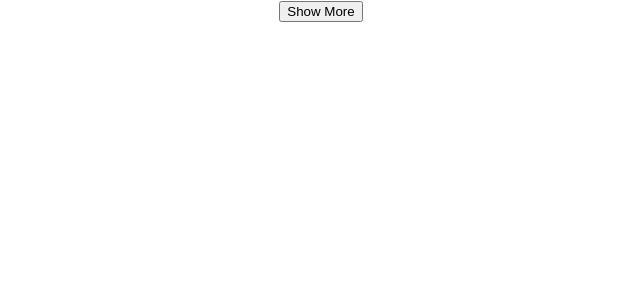
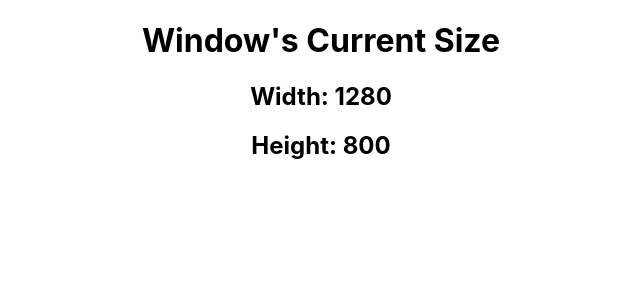
Before and after one commit to adityasingh-fun/React-Mini-Projects, a React (Create React App) app: page / in a window 1280 px wide. Shown: the top 300 px of the page, without its empty margins (319-959 px from the left). Built offline with nearby package versions, Linux system fonts and the light colour scheme.

Commit message:
Implemented window resize hook

```diff
--- a/src/App.js
+++ b/src/App.js
@@ -2,12 +2,20 @@ import logo from './logo.svg';
 import './App.css';
 import CallingUseFetch from './components/UseFetchCustomHook/CallingUseFetch';
 import CallingOnClick from './components/UseOnClickOutside/CallingOnClick';
+import UseWindowResize from './components/UseWindowResize/UseWindowResize';
 
 function App() {
   return (
     <div className="App">
+
+      {/* Custom hook to fetch documents */}
       {/* <CallingUseFetch url={'https://dummyjson.com/products'} /> */}
-      <CallingOnClick/>
+
+      {/* Custom hook create onClick Outside */}
+      {/* <CallingOnClick/> */}
+
+      {/* Custom hook to automatically change dimensions when changin window size */}
+      <UseWindowResize/>
 
     </div>
   );
--- /dev/null
+++ b/src/components/UseWindowResize/UseWindowResize.jsx
@@ -0,0 +1,33 @@
+import React, { useEffect, useState } from 'react'
+
+const UseWindowResize = () => {
+    const [size,setSize] = useState({
+        width:0,
+        height:0
+    })
+
+    const changeDimensions = ()=>{
+        setSize({
+            width:window.innerWidth,
+            height:window.innerHeight
+        })
+    }
+
+    useEffect(()=>{
+        changeDimensions()
+
+        window.addEventListener("resize",changeDimensions)
+        return ()=>{
+            window.removeEventListener("resize",changeDimensions)
+        }
+    },[])
+  return (
+    <div>
+      <h1>Window's Current Size</h1>
+      <h2>Width: {size.width}</h2>
+      <h2>Height: {size.height}</h2>
+    </div>
+  )
+}
+
+export default UseWindowResize
```
